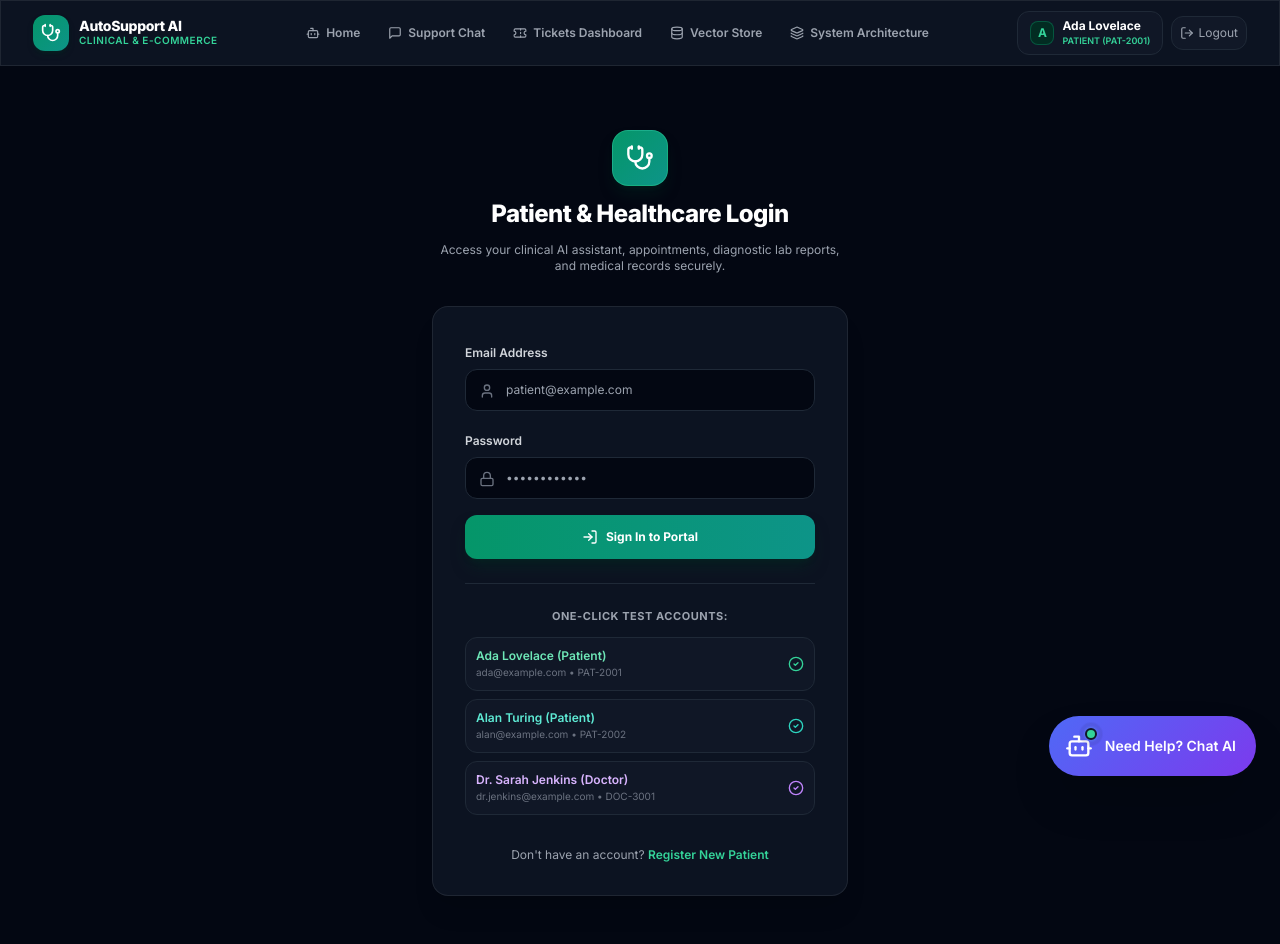
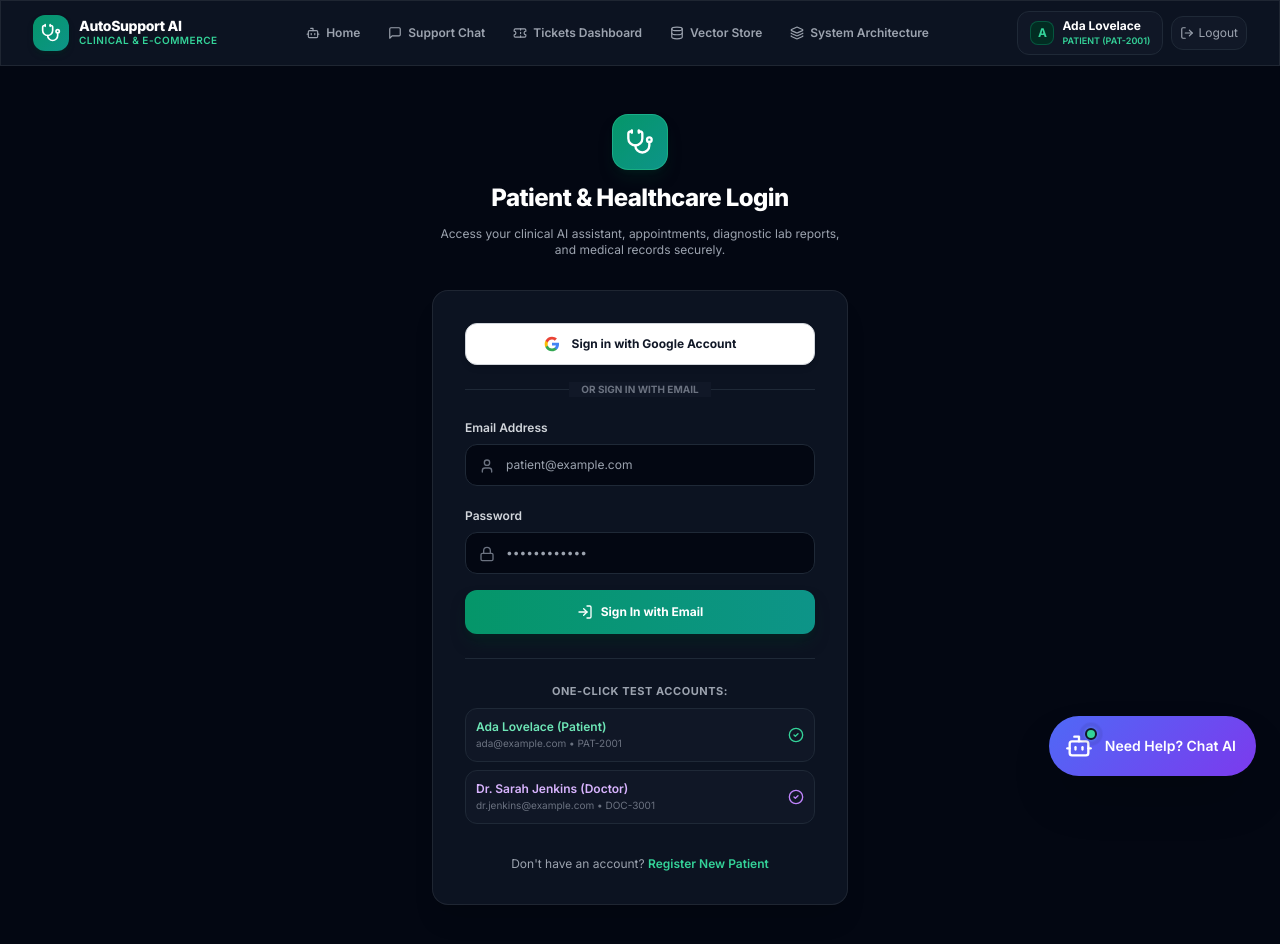
Before and after one commit to a9rmx1990/ai-customer-support-platform, a Next.js app: page /login in a window 1280 px wide. Shown: the top 944 px of the page. Built offline with nearby package versions, Linux system fonts and the light colour scheme.

Commit message:
feat(auth): integrate Google OAuth 2.0 Single Sign-On (SSO) authentication for Patient Login & Registration

```diff
--- /dev/null
+++ b/app/api/auth/google/route.ts
@@ -0,0 +1,27 @@
+import { NextRequest, NextResponse } from 'next/server';
+import { authenticateWithGoogle } from '@/lib/auth-service';
+
+export async function POST(req: NextRequest) {
+  try {
+    const body = await req.json().catch(() => ({}));
+    const { name, email, google_id, avatar } = body;
+
+    const targetEmail = (email || 'google.patient@example.com').toString().trim();
+    const targetName = (name || 'Google Verified Patient').toString().trim();
+
+    const user = authenticateWithGoogle({
+      name: targetName,
+      email: targetEmail,
+      google_id: google_id || `g-user-${Date.now()}`,
+      avatar: avatar || 'https://lh3.googleusercontent.com/a/default-user',
+    });
+
+    return NextResponse.json({
+      success: true,
+      provider: 'google',
+      user,
+    });
+  } catch (error) {
+    return NextResponse.json({ error: 'Google OAuth authentication failed.' }, { status: 500 });
+  }
+}
--- a/app/login/page.tsx
+++ b/app/login/page.tsx
@@ -3,12 +3,12 @@
 import { useState } from 'react';
 import { useRouter } from 'next/navigation';
 import Link from 'next/link';
-import { LogIn, User, ShieldCheck, Stethoscope, ArrowRight, CheckCircle2, Lock } from 'lucide-react';
+import { LogIn, User, Stethoscope, CheckCircle2, Lock } from 'lucide-react';
 import { useAuth } from '@/lib/auth-context';
 
 export default function LoginPage() {
   const router = useRouter();
-  const { login } = useAuth();
+  const { login, loginWithGoogle } = useAuth();
   const [email, setEmail] = useState('');
   const [password, setPassword] = useState('');
   const [loading, setLoading] = useState(false);
@@ -27,7 +27,17 @@ export default function LoginPage() {
     if (success) {
       router.push('/chat?domain=medical');
     } else {
-      setError('Account not found. Try one of the quick demo fill accounts below or register.');
+      setError('Account not found. Try Google Sign-In or one of the quick test accounts below.');
+    }
+  };
+
+  const handleGoogleSignIn = async () => {
+    setLoading(true);
+    setError(null);
+    const success = await loginWithGoogle();
+    setLoading(false);
+    if (success) {
+      router.push('/chat?domain=medical');
     }
   };
 
@@ -44,7 +54,7 @@ export default function LoginPage() {
   };
 
   return (
-    <div className="max-w-md mx-auto px-4 py-16 space-y-8">
+    <div className="max-w-md mx-auto px-4 py-12 space-y-8">
       <div className="text-center space-y-3">
         <div className="w-14 h-14 rounded-2xl bg-gradient-to-br from-emerald-600 to-teal-600 flex items-center justify-center text-white mx-auto shadow-lg shadow-emerald-950/40 border border-emerald-400/40">
           <Stethoscope className="w-7 h-7" />
@@ -56,6 +66,40 @@ export default function LoginPage() {
       </div>
 
       <div className="glass-panel p-8 rounded-2xl border border-gray-800 space-y-6 shadow-xl">
+        {/* Official Google Sign-In Button */}
+        <button
+          onClick={handleGoogleSignIn}
+          disabled={loading}
+          className="w-full py-3 px-4 rounded-xl bg-white hover:bg-gray-100 text-gray-900 font-bold text-xs flex items-center justify-center gap-3 shadow-md transition-all border border-gray-300 disabled:opacity-60"
+        >
+          <svg className="w-4 h-4 shrink-0" viewBox="0 0 24 24">
+            <path
+              fill="#4285F4"
+              d="M22.56 12.25c0-.78-.07-1.53-.2-2.25H12v4.26h5.92c-.26 1.37-1.04 2.53-2.21 3.31v2.77h3.57c2.08-1.92 3.28-4.74 3.28-8.09z"
+            />
+            <path
+              fill="#34A853"
+              d="M12 23c2.97 0 5.46-.98 7.28-2.66l-3.57-2.77c-.98.66-2.23 1.06-3.71 1.06-2.86 0-5.29-1.93-6.16-4.53H2.18v2.84C3.99 20.53 7.7 23 12 23z"
+            />
+            <path
+              fill="#FBBC05"
+              d="M5.84 14.09c-.22-.66-.35-1.36-.35-2.09s.13-1.43.35-2.09V7.06H2.18C1.43 8.55 1 10.22 1 12s.43 3.45 1.18 4.94l2.85-2.22.81-.63z"
+            />
+            <path
+              fill="#EA4335"
+              d="M12 5.38c1.62 0 3.06.56 4.21 1.64l3.15-3.15C17.45 2.09 14.97 1 12 1 7.7 1 3.99 3.47 2.18 7.06l3.66 2.84c.87-2.6 3.3-4.52 6.16-4.52z"
+            />
+          </svg>
+          <span>Sign in with Google Account</span>
+        </button>
+
+        <div className="relative flex items-center justify-center">
+          <hr className="w-full border-gray-800" />
+          <span className="absolute bg-gray-900 px-3 text-[10px] uppercase font-bold text-gray-500">
+            or sign in with email
+          </span>
+        </div>
+
         <form onSubmit={handleSubmit} className="space-y-4">
           <div className="space-y-1.5">
             <label className="text-xs font-semibold text-gray-300">Email Address</label>
@@ -99,19 +143,18 @@ export default function LoginPage() {
             className="w-full py-3.5 rounded-xl bg-gradient-to-r from-emerald-600 to-teal-600 hover:from-emerald-500 hover:to-teal-500 text-white font-bold text-xs flex items-center justify-center gap-2 shadow-lg shadow-emerald-950/50 transition-all disabled:opacity-50"
           >
             <LogIn className="w-4 h-4" />
-            <span>{loading ? 'Authenticating...' : 'Sign In to Portal'}</span>
+            <span>{loading ? 'Authenticating...' : 'Sign In with Email'}</span>
           </button>
         </form>
 
         <hr className="border-gray-800" />
 
         {/* Quick Demo Fill Buttons */}
-        <div className="space-y-3">
+        <div className="space-y-2">
           <p className="text-[11px] font-bold text-gray-400 uppercase tracking-wider text-center">
             One-Click Test Accounts:
           </p>
 
-          <div className="space-y-2">
           <button
             onClick={() => handleQuickLogin('ada@example.com')}
             className="w-full p-2.5 rounded-xl bg-gray-900/90 hover:bg-emerald-950/60 border border-gray-800 hover:border-emerald-500/40 text-left text-xs transition-all flex items-center justify-between text-gray-200"
@@ -121,17 +164,6 @@ export default function LoginPage() {
               <p className="text-[10px] text-gray-500">ada@example.com • PAT-2001</p>
             </div>
             <CheckCircle2 className="w-4 h-4 text-emerald-400" />
-            </button>
-
-            <button
-              onClick={() => handleQuickLogin('alan@example.com')}
-              className="w-full p-2.5 rounded-xl bg-gray-900/90 hover:bg-emerald-950/60 border border-gray-800 hover:border-emerald-500/40 text-left text-xs transition-all flex items-center justify-between text-gray-200"
-            >
-              <div>
-                <p className="font-semibold text-teal-300">Alan Turing (Patient)</p>
-                <p className="text-[10px] text-gray-500">alan@example.com • PAT-2002</p>
-              </div>
-              <CheckCircle2 className="w-4 h-4 text-teal-400" />
           </button>
 
           <button
@@ -145,7 +177,6 @@ export default function LoginPage() {
             <CheckCircle2 className="w-4 h-4 text-purple-400" />
           </button>
         </div>
-        </div>
 
         <div className="pt-2 text-center text-xs text-gray-400">
           Don't have an account?{' '}
--- a/app/signup/page.tsx
+++ b/app/signup/page.tsx
@@ -8,7 +8,7 @@ import { useAuth } from '@/lib/auth-context';
 
 export default function SignupPage() {
   const router = useRouter();
-  const { signup } = useAuth();
+  const { signup, loginWithGoogle } = useAuth();
   const [name, setName] = useState('');
   const [email, setEmail] = useState('');
   const [password, setPassword] = useState('');
@@ -40,6 +40,16 @@ export default function SignupPage() {
     }
   };
 
+  const handleGoogleSignUp = async () => {
+    setLoading(true);
+    setError(null);
+    const success = await loginWithGoogle();
+    setLoading(false);
+    if (success) {
+      router.push('/chat?domain=medical');
+    }
+  };
+
   return (
     <div className="max-w-md mx-auto px-4 py-12 space-y-8">
       <div className="text-center space-y-3">
@@ -53,6 +63,40 @@ export default function SignupPage() {
       </div>
 
       <div className="glass-panel p-8 rounded-2xl border border-gray-800 space-y-6 shadow-xl">
+        {/* Google SSO Button */}
+        <button
+          onClick={handleGoogleSignUp}
+          disabled={loading}
+          className="w-full py-3 px-4 rounded-xl bg-white hover:bg-gray-100 text-gray-900 font-bold text-xs flex items-center justify-center gap-3 shadow-md transition-all border border-gray-300 disabled:opacity-60"
+        >
+          <svg className="w-4 h-4 shrink-0" viewBox="0 0 24 24">
+            <path
+              fill="#4285F4"
+              d="M22.56 12.25c0-.78-.07-1.53-.2-2.25H12v4.26h5.92c-.26 1.37-1.04 2.53-2.21 3.31v2.77h3.57c2.08-1.92 3.28-4.74 3.28-8.09z"
+            />
+            <path
+              fill="#34A853"
+              d="M12 23c2.97 0 5.46-.98 7.28-2.66l-3.57-2.77c-.98.66-2.23 1.06-3.71 1.06-2.86 0-5.29-1.93-6.16-4.53H2.18v2.84C3.99 20.53 7.7 23 12 23z"
+            />
+            <path
+              fill="#FBBC05"
+              d="M5.84 14.09c-.22-.66-.35-1.36-.35-2.09s.13-1.43.35-2.09V7.06H2.18C1.43 8.55 1 10.22 1 12s.43 3.45 1.18 4.94l2.85-2.22.81-.63z"
+            />
+            <path
+              fill="#EA4335"
+              d="M12 5.38c1.62 0 3.06.56 4.21 1.64l3.15-3.15C17.45 2.09 14.97 1 12 1 7.7 1 3.99 3.47 2.18 7.06l3.66 2.84c.87-2.6 3.3-4.52 6.16-4.52z"
+            />
+          </svg>
+          <span>Sign up with Google Account</span>
+        </button>
+
+        <div className="relative flex items-center justify-center">
+          <hr className="w-full border-gray-800" />
+          <span className="absolute bg-gray-900 px-3 text-[10px] uppercase font-bold text-gray-500">
+            or register with email
+          </span>
+        </div>
+
         <form onSubmit={handleSubmit} className="space-y-4">
           <div className="space-y-1.5">
             <label className="text-xs font-semibold text-gray-300">Full Name</label>
@@ -141,7 +185,7 @@ export default function SignupPage() {
             disabled={loading}
             className="w-full py-3.5 rounded-xl bg-gradient-to-r from-emerald-600 to-teal-600 hover:from-emerald-500 hover:to-teal-500 text-white font-bold text-xs flex items-center justify-center gap-2 shadow-lg shadow-emerald-950/50 transition-all disabled:opacity-50"
           >
-            <span>{loading ? 'Creating Patient Account...' : 'Complete Patient Registration'}</span>
+            <span>{loading ? 'Creating Patient Account...' : 'Complete Registration'}</span>
             <ArrowRight className="w-4 h-4" />
           </button>
         </form>
--- a/lib/auth-context.tsx
+++ b/lib/auth-context.tsx
@@ -8,6 +8,7 @@ interface AuthContextType {
   loading: boolean;
   login: (email: string) => Promise<boolean>;
   signup: (data: { name: string; email: string; dob?: string; primary_doctor?: string }) => Promise<boolean>;
+  loginWithGoogle: (customEmail?: string, customName?: string) => Promise<boolean>;
   logout: () => void;
   setDemoUser: (userId: string) => void;
 }
@@ -17,6 +18,7 @@ const AuthContext = createContext<AuthContextType>({
   loading: true,
   login: async () => false,
   signup: async () => false,
+  loginWithGoogle: async () => false,
   logout: () => {},
   setDemoUser: () => {},
 });
@@ -26,7 +28,6 @@ export const AuthProvider: React.FC<{ children: React.ReactNode }> = ({ children
   const [loading, setLoading] = useState(true);
 
   useEffect(() => {
-    // Check saved session in localStorage / cookies
     const savedUser = localStorage.getItem('app_user_session');
     if (savedUser) {
       try {
@@ -35,7 +36,6 @@ export const AuthProvider: React.FC<{ children: React.ReactNode }> = ({ children
         localStorage.removeItem('app_user_session');
       }
     } else {
-      // Default to Ada Lovelace (PAT-2001) for seamless initial experience
       const defaultAda: UserSession = {
         id: 'PAT-2001',
         name: 'Ada Lovelace',
@@ -92,6 +92,29 @@ export const AuthProvider: React.FC<{ children: React.ReactNode }> = ({ children
     }
   };
 
+  const loginWithGoogle = async (customEmail?: string, customName?: string): Promise<boolean> => {
+    try {
+      const res = await fetch('/api/auth/google', {
+        method: 'POST',
+        headers: { 'Content-Type': 'application/json' },
+        body: JSON.stringify({
+          email: customEmail || 'google.patient@example.com',
+          name: customName || 'Google Verified Patient',
+        }),
+      });
+      const data = await res.json();
+      if (data.user) {
+        setUser(data.user);
+        localStorage.setItem('app_user_session', JSON.stringify(data.user));
+        return true;
+      }
+      return false;
+    } catch (err) {
+      console.error('Google Auth error:', err);
+      return false;
+    }
+  };
+
   const logout = () => {
     setUser(null);
     localStorage.removeItem('app_user_session');
@@ -108,7 +131,7 @@ export const AuthProvider: React.FC<{ children: React.ReactNode }> = ({ children
   };
 
   return (
-    <AuthContext.Provider value={{ user, loading, login, signup, logout, setDemoUser }}>
+    <AuthContext.Provider value={{ user, loading, login, signup, loginWithGoogle, logout, setDemoUser }}>
       {children}
     </AuthContext.Provider>
   );
```
Also changed, not shown: lib/auth-service.ts (+48 -0 lines), 1 other file (tests, documents, lock files or other folders). Lines whose indentation alone changed are shown as unchanged.
